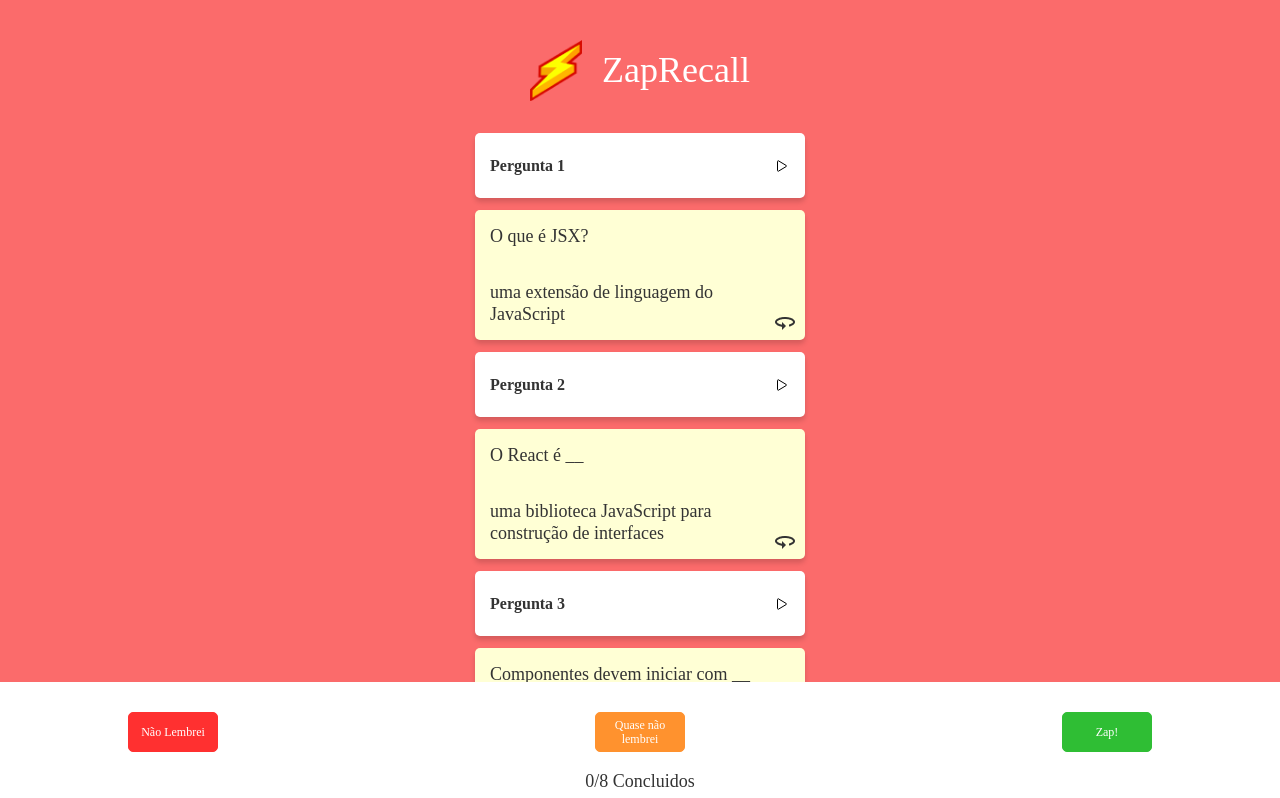
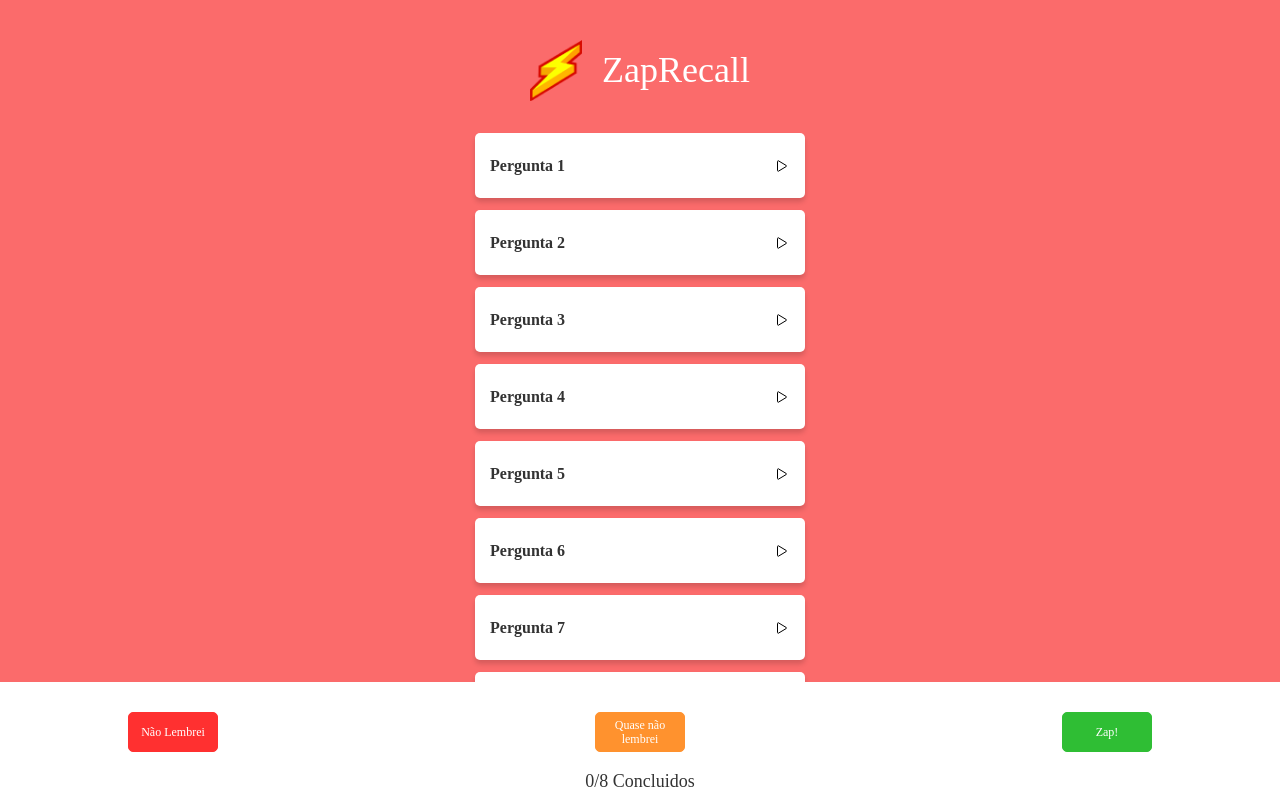
Before and after one commit to rafaelBPorto/projeto9-zaprecall, a React (Create React App) app: page / in a window 1280 px wide. Shown: the top 798 px of the page. Built offline with nearby package versions, Linux system fonts and the light colour scheme.

Commit message:
alterção de estado dos cards

```diff
--- a/src/components/FlashCard.js
+++ b/src/components/FlashCard.js
@@ -1,30 +1,62 @@
 import styled from "styled-components";
 import setinha from "../assets/img/setinha.png"
+import { useState } from "react";
 
-export default function (props){
-    return(
+
+export default function ({ perguntas }) {
+
+
+    const [posicaoCard, setPosicaoCard] = useState(perguntas.posicaoCard)
+
+    function mudarExibicao(posicaoAtual) {
+        let novaPosicao = ""
+        switch (posicaoAtual) {
+            case "fechado":
+                novaPosicao = "textoPergunta"
+                break;
+            case "textoPergunta":
+                novaPosicao = "respostaPergunta"
+                break;
+            case "respostaPergunta":
+                novaPosicao = "respondido"
+                break;
+        }
+        perguntas.posicaoCard = novaPosicao
+        setPosicaoCard(novaPosicao)
+    }
+
+    return (
         <>
-            <PerguntaFechada>
-                <p>Pergunta {props.perguntas.id}</p>
+            {perguntas.posicaoCard === "fechado" && (
+                <PerguntaFechada onClick={() => mudarExibicao(perguntas.posicaoCard)}>
+                    <p>Pergunta {perguntas.id}</p>
                     <ion-icon name="play-outline"></ion-icon>
 
                 </PerguntaFechada>
-            <PerguntaAberta>
+            )}
+
+            {perguntas.posicaoCard === "textoPergunta" && (
+                <PerguntaAberta onClick={() => mudarExibicao(perguntas.posicaoCard)}>
                     <div>
-                    {props.perguntas.pergunta}
+                        {perguntas.pergunta}
                         <img src={setinha} />
                     </div>
-
+                </PerguntaAberta>
+            )}
+            {perguntas.posicaoCard === "respostaPergunta" && (
+                <PerguntaAberta onClick={() => mudarExibicao(perguntas.posicaoCard)}>
                     <div>
-                    {props.perguntas.resposta}
+                        {perguntas.resposta}
                     </div>
                 </PerguntaAberta>
+            )}
+
         </>
     )
 }
 
 
-const PerguntaFechada = styled.div `
+const PerguntaFechada = styled.div`
     width: 300px;
     height: 35px;
     background-color: #FFFFFF;
--- a/src/index.js
+++ b/src/index.js
@@ -1,7 +1,4 @@
 import ReactDOM from 'react-dom';
 import App from './components/App.js';
 
-// import './assets/css/reset.css';
-// import './assets/css/style.css';
-
 ReactDOM.render(<App />, document.querySelector('.root'));
--- a/src/perguntas.js
+++ b/src/perguntas.js
@@ -1,43 +1,59 @@
 const PERGUNTAS = [
     {
         id: 1,
+        posicaoCard: "fechado",
         pergunta: "O que é JSX?",
-        resposta: "uma extensão de linguagem do JavaScript"
+        resposta: "uma extensão de linguagem do JavaScript",
+        resultado: "Não respondido"
     },
     {
         id: 2,
+        posicaoCard: "fechado",
         pergunta: "O React é __",
-        resposta: "uma biblioteca JavaScript para construção de interfaces"
+        resposta: "uma biblioteca JavaScript para construção de interfaces",
+        resultado: "Não respondido"
     },
     {
         id: 3,
+        posicaoCard: "fechado",
         pergunta: "Componentes devem iniciar com __",
-        resposta: "letra maiúscula"
+        resposta: "letra maiúscula",
+        resultado: "Não respondido"
     },
     {
         id: 4,
+        posicaoCard: "fechado",
         pergunta: "Podemos colocar __ dentro do JSX",
-        resposta: "expressões"
+        resposta: "expressões",
+        resultado: "Não respondido"
     },
     {
         id: 5,
+        posicaoCard: "fechado",
         pergunta: "O ReactDOM nos ajuda __",
-        resposta: "interagindo com a DOM para colocar componentes React na mesma"
+        resposta: "interagindo com a DOM para colocar componentes React na mesma",
+        resultado: "Não respondido"
     },
     {
         id: 6,
+        posicaoCard: "fechado",
         pergunta: "Usamos o npm para __",
-        resposta: "gerenciar os pacotes necessários e suas dependências"
+        resposta: "gerenciar os pacotes necessários e suas dependências",
+        resultado: "Não respondido"
     },
     {
         id: 7,
+        posicaoCard: "fechado",
         pergunta: "Usamos props para __",
-        resposta: "passar diferentes informações para componentes"
+        resposta: "passar diferentes informações para componentes",
+        resultado: "Não respondido"
     },
     {
         id: 8,
+        posicaoCard: "fechado",
         pergunta: "Usamos estado (state) para __",
-        resposta: "dizer para o React quais informações quando atualizadas devem renderizar a tela novamente"
+        resposta: "dizer para o React quais informações quando atualizadas devem renderizar a tela novamente",
+        resultado: "Não respondido"
     }
 ];
 
```
Also changed, not shown: src/components/DeckCards.js (+6 -4 lines), src/components/ZapRecall.js (+5 -2 lines). Lines whose indentation alone changed are shown as unchanged.
